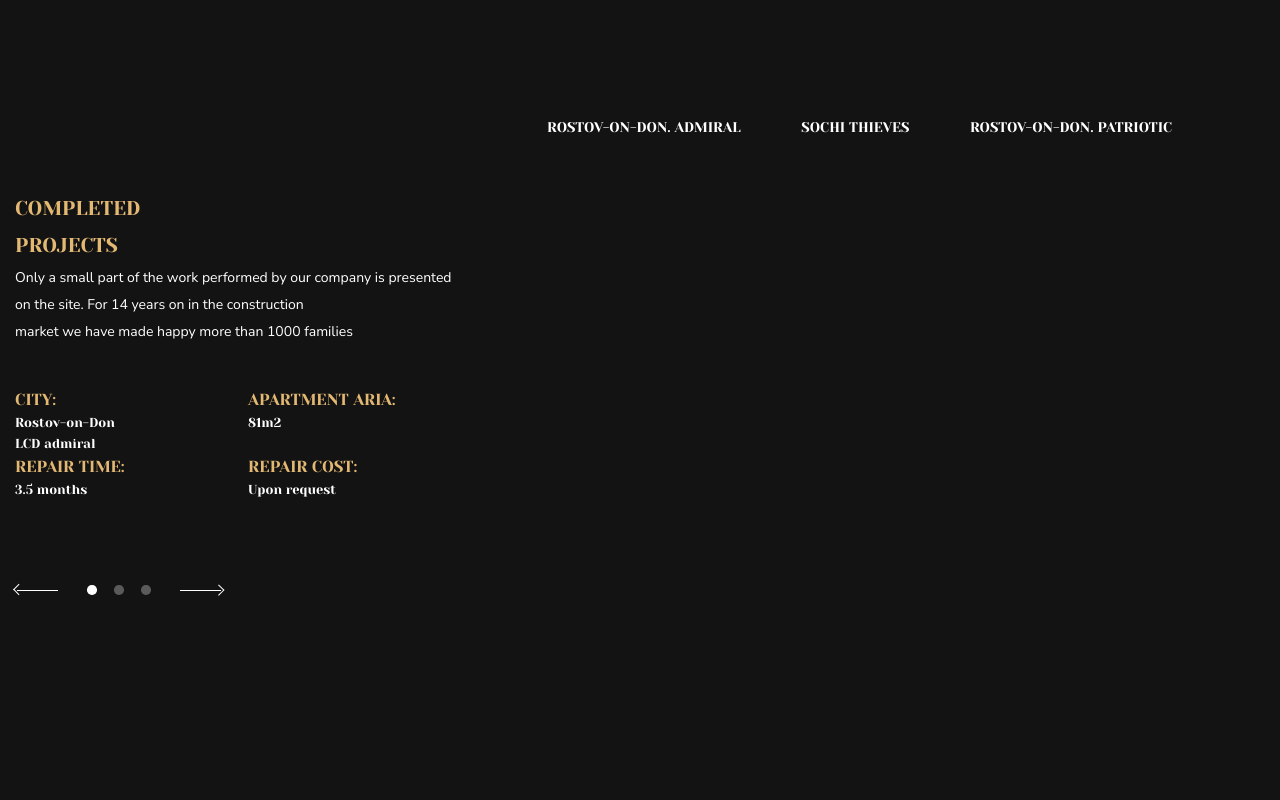
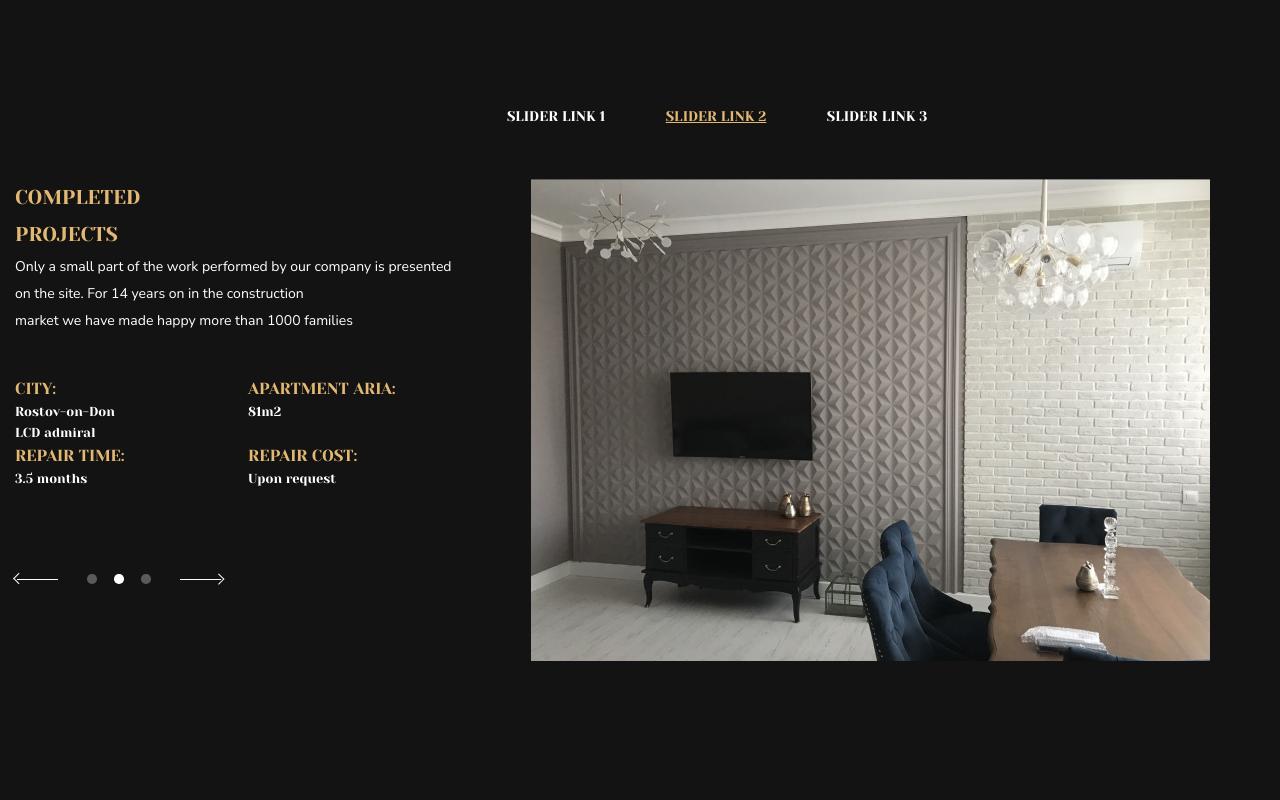
Before and after one commit to eugeny11/SliderFinal, a plain HTML site: page index.html in a window 1280 px wide. Shown: the top 800 px of the page. Drawn offline with Linux system fonts and the light colour scheme.

Commit message:
Add files via upload

```diff
--- a/assets/css/styles.css
+++ b/assets/css/styles.css
@@ -56,13 +56,7 @@ h1, h2, h3, h4, h5, h6, p {
     list-style: none;
 }
 
-.projects__navigation__item{
-    margin-right: 60.5px;
-}
 
-.projects__navigation__item:last-child{
-    margin-right: 0;
-}
 
 .projects__navigation__item__link{
     text-decoration: none;
@@ -70,9 +64,19 @@ h1, h2, h3, h4, h5, h6, p {
     font-size: 14px;
     line-height: 19.4px;
     text-transform: uppercase;
+    margin-right: 60.5px;
+}
+
+.projects__navigation__item__link:last-child{
+    margin-right: 0;
 }
 
 .projects__navigation__item__link:hover{
+    text-decoration: underline;
+    color: #E3B873;
+}
+
+.active__link {
     text-decoration: underline;
     color: #E3B873;
 }
@@ -191,22 +195,27 @@ h1, h2, h3, h4, h5, h6, p {
     margin-right: 29.5px;
 }
 
-.projects__img{
+.projects__content__second__col{
+    display: block;
     max-width: 679px;
     max-height: 482px;
+    width: 100%;
+    height: 100%;
+    position: relative;
+}
+
+.projects__content__second__col .image{
+
     height: 100%;
     width: 100%;
+    position: absolute;
+    top: 0;
+    left: 0;
+    opacity: 0;
 }
 
-.projects__img .image{
-  background-size: cover;
-  width: 100%;
-  height: 100%;
-  opacity: 0;
-}
-
-.project__img .image.active{
-    opacity: 1;
+.projects__content__second__col .image.active{
+  opacity: 1;
 }
 
 @media only screen and (max-width : 1100px){
--- a/assets/js/script.js
+++ b/assets/js/script.js
@@ -1,52 +1,39 @@
 let images = [{
-    url: "https://img.favcars.com/mini/hatch/mini_hatch_2010_wallpapers_14_1280x960.jpg",
-    title: " Mini Cooper черный Mini Cooper черный Mini Cooper черный Mini Cooper черный Mini Cooper черный"
+    url: "./assets/img/img1.jpg",
   }, {
-    url: "https://img.favcars.com/mini/cabrio/mini_cabrio_2009_pictures_5_1280x960.jpg",
-    title: "Mini Cooper красный"
+    url: "./assets/img/img2.jpg",
   }, {
-    url: "https://www.t-r-n.ru/files/modification-images/cb/a8/5c/f9/40061_tmb940.jpg",
-    title: "Mini Cooper синий"
-  }, {
-    url: "https://i.pinimg.com/736x/c5/d9/14/c5d9142556fe74c49a2c1c2d4ea6d46a.jpg",
-    title: "Mini Cooper бордовый"
-  }, {
-    url: "https://i.pinimg.com/originals/48/01/d2/4801d29679757d8c5d5af1d02fd370a1.jpg",
-    title: "Mini Cooper белый"
+    url: "./assets/img/img3.jpg",
   }];
 
 function initSlider(){
     if (!images || !images.length) return;
 
-
-    let sliderImages = document.querySelector('.projects__img');
-    let sliderArrows = document.querySelector('.arrow__btn');
-    let sliderDots = document.querySelector('.projects__indicators');
+    let sliderImages = document.querySelector(".projects__content__second__col");
+    let sliderArrows = document.querySelector(".arrow__btn");
+    let sliderDots = sliderArrows.querySelector(".projects__indicators");
+    let sliderLinks = document.querySelector(".projects__navigation");
 
     initImages();
     initArrows();
+    initDots();
+    initLinks();
+    initAutoplay();
 
-    if (options.dots){
-    initDots();
+
+    function initImages(){
+      images.forEach((image,index) => {
+          let imageDiv = `<div class="image n${index} ${index === 0? "active" : ""}" style="background-image:url(${images[index].url});" data-index="${index}"></div>`;
+          sliderImages.innerHTML += imageDiv;
+      })
   }
 
-    if (options.autoplay){
-        initAutoplay();
-    }
-
-    function initImages() {
-        images.forEach((image, index) => {
-          let imageDiv = `<div class="image n${index} ${index === 0? "active" : ""}" style="background-image:url(${images[index].url});" data-index="${index}"></div>`;
-          sliderImages.innerHTML += imageDiv;
-        });
-      };
-
   function initArrows(){
-            sliderArrows.querySelectorAll(".arrow").forEach(arrow =>{
+    sliderArrows.querySelectorAll(".init__arrow").forEach(arrow =>{
         arrow.addEventListener("click",function(){
             let curNumber = +sliderImages.querySelector(".active").dataset.index;
             let nextNumber;
-                if (arrow.classList.contains("arrow-left")){
+            if (arrow.classList.contains("left")){
             nextNumber = curNumber === 0? images.length - 1: curNumber - 1;
             } else {
                 nextNumber = curNumber === images.length - 1? 0 : curNumber + 1;
@@ -57,20 +44,50 @@ function initSlider(){
 
 }
 
+function initDots(){
+  images.forEach((image, index) => {
+    let dot = `<div class = "indicator n${index} ${index === 0 ?"active" : ""}"
+    data-index="${index}"></div>`;
+    sliderDots.innerHTML += dot;
+  });
+  sliderDots.querySelectorAll(".indicator").forEach(dot =>{
+    dot.addEventListener("click",function(){
+      moveSlider(this.dataset.index);
+    })
+  })
+  }
+
+  function initLinks(){
+    images.forEach((image,index) => {
+    let link = `<a class ="projects__navigation__item__link n${index} ${index === 0 ?"active__link" : ""}"
+    data-index="${index}">Slider link ${index+1}</a>`;
+    sliderLinks.innerHTML += link;
+    });
+    sliderLinks.querySelectorAll(".projects__navigation__item__link").forEach(link =>{
+      link.addEventListener("click",function(){
+        moveSlider(this.dataset.index);
+      })
+    })
+  }
 
   function moveSlider(num){
   sliderImages.querySelector(".active").classList.remove("active");
   sliderImages.querySelector(".n" + num).classList.add("active");
-        changeTitle(num);
+  sliderDots.querySelector(".active").classList.remove("active");
+  sliderDots.querySelector(".n" + num).classList.add("active");
+  sliderLinks.querySelector(".active__link").classList.remove("active__link");
+  sliderLinks.querySelector(".n" + num).classList.add("active__link");
+  }
+
+  function initAutoplay(){
+    setInterval(() => {
+      let curNumber = +sliderImages.querySelector(".active").dataset.index;
+      let nextNumber = curNumber === images.length - 1? 0 : curNumber + 1;
+      moveSlider(nextNumber);
+    }, 3000)
   }
 
 }
 
-let sliderOptions = {
-    dots: true,
-    autoplay: true,
-    autoplayInterval: 3000
-  };
-
 
 document.addEventListener("DOMContentLoaded",initSlider);
--- a/index.html
+++ b/index.html
@@ -4,7 +4,9 @@
     <meta charset="UTF-8">
     <meta http-equiv="X-UA-Compatible" content="IE=edge">
     <meta name="viewport" content="width=device-width, initial-scale=1.0">
+
     <link rel="stylesheet" href="./assets/css/styles.css">
+
     <link href="https://fonts.googleapis.com/css2?family=Nunito+Sans&family=Yeseva+One&display=swap" rel="stylesheet">
     <title>Slider</title>
 </head>
@@ -18,11 +20,9 @@
 
             <nav>
 
-                <ul class="projects__navigation">
-                    <li class="projects__navigation__item"><a href="#" class="projects__navigation__item__link">Rostov-on-Don. Admiral</a></li>
-                    <li class="projects__navigation__item"><a href="#" class="projects__navigation__item__link">Sochi thieves</a></li>
-                    <li class="projects__navigation__item"><a href="#" class="projects__navigation__item__link">Rostov-on-Don. Patriotic</a></li>
-                </ul><!--Projects Navigation-->
+                <div class="projects__navigation">
+
+                </div><!--Projects Navigation-->
 
             </nav>
 
@@ -129,24 +129,22 @@
 
 
                     <div class="arrow__btn">
-                        <div class="arrow arrow-left"></div>
-                        <div class="dash dash-left"></div>
-                    </div>
+                        <div class="arrow arrow-left left init__arrow"></div>
+                        <div class="dash dash-left left init__arrow"></div>
 
-                    <!--Left Arrow Button-->
+
+
 
                     <div class="projects__indicators">
-                        <div class="indicator active"></div>
-                        <div class="indicator"></div>
-                        <div class="indicator"></div>
+
                     </div><!--Indicators-->
 
 
 
 
-                    <div class="arrow__btn">
-                        <div class="dash dash-right"></div>
-                        <div class="arrow arrow-right"></div>
+
+                        <div class="dash dash-right right init__arrow"></div>
+                        <div class="arrow arrow-right right init__arrow"></div>
                     </div>
 
                    <!--Right Arrow Buttons-->
@@ -158,7 +156,7 @@
 
             <div class="projects__content__second__col">
 
-                <div class="projects__img"></div>
+
 
             </div><!--Projects Content Second Col-->
 
```
Lines whose indentation alone changed are shown as unchanged.
